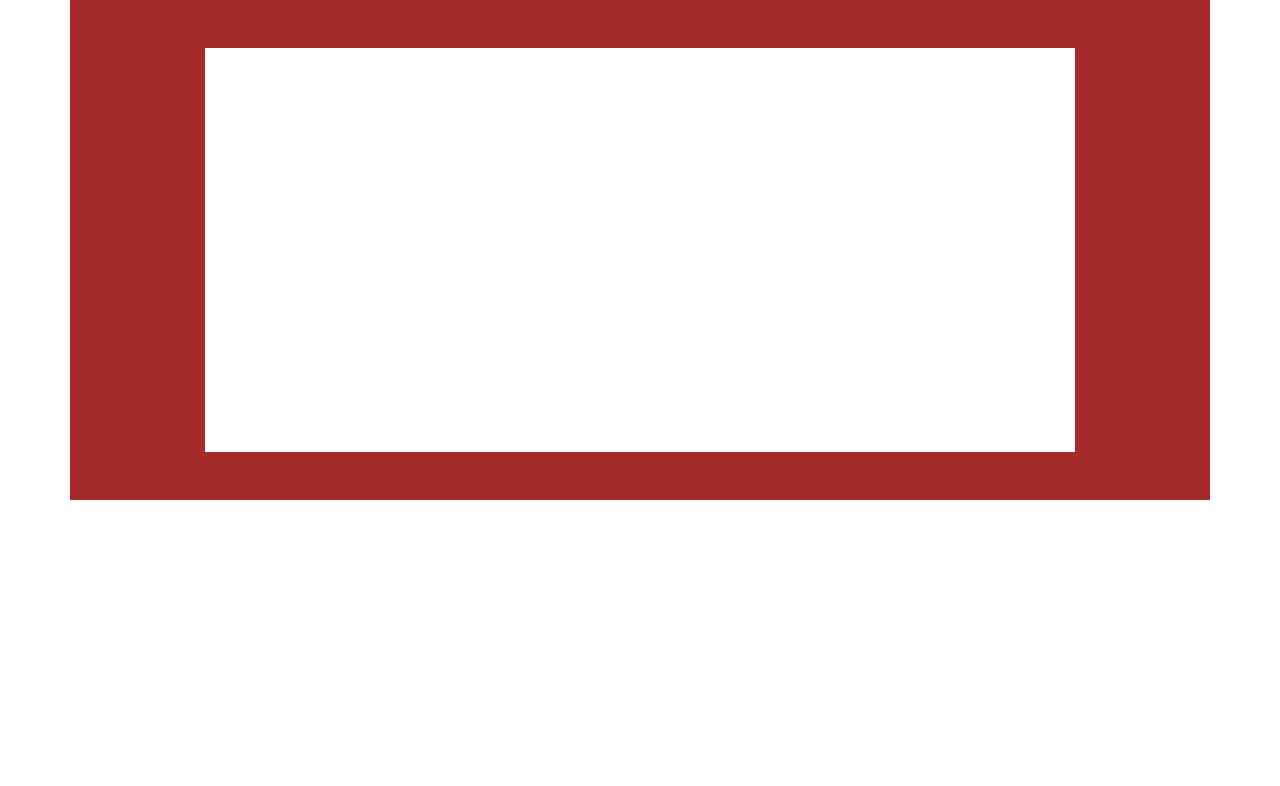
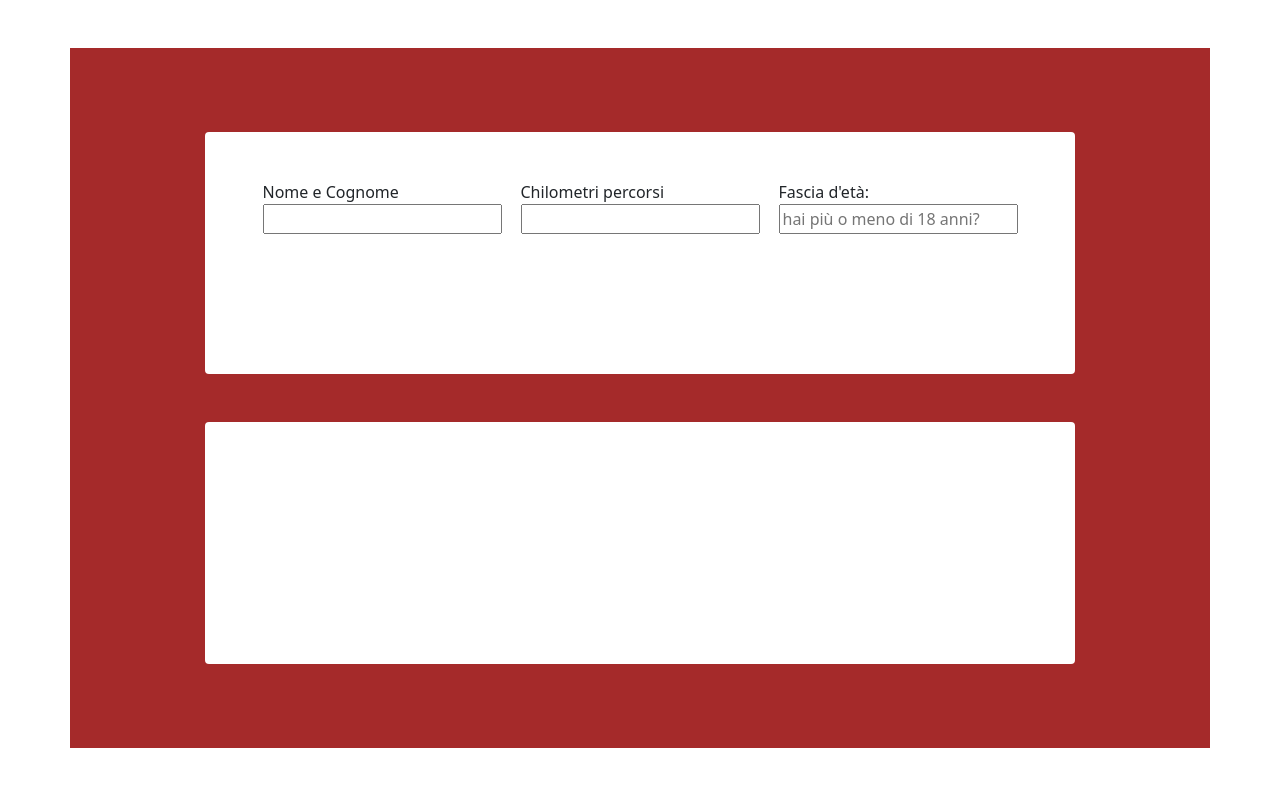
Before and after one commit to teoibnz/js-biglietto-treno-form, a plain HTML site: page index.html in a window 1280 px wide. Drawn offline with nearby package versions, Linux system fonts and the light colour scheme.

Commit message:
inserimento input element in html

```diff
--- a/css/style.css
+++ b/css/style.css
@@ -3,7 +3,12 @@ body{
 }
 
 #user-form{
-    height: 500px;
+    height: 700px;
     width: 100%;
     background-color: brown;
 }
+
+#data-section,
+#ticket-section{
+    height: 40%;
+}
--- a/index.html
+++ b/index.html
@@ -13,16 +13,33 @@
 </head>
 <body>
     <main>
-        <div class="container">
+        <div class="container mt-5">
             <div class="row">
-                <div id="user-form" class="col-12 p-5 d-flex justify-content-center">
-                    <div class=" bg-white col-10">
-                        <div class="col-12">
+                <div id="user-form" class="col-12 p-5 d-flex flex-column justify-content-center align-items-center border-dark">
+                    <div id="data-section" class="bg-white col-10 mb-5 rounded d-flex flex-row justify-content-around p-5">
+                        <div>
+                            <label class="d-block" for="full-name">Nome e Cognome</label>
+                            <input id="full-name" type="text">
+                        </div>
+                        <div>
+                            <label class="d-block" for="trip-distance">Chilometri percorsi</label>
+                            <input id="trip-distance" type="text">
+                        </div>
+                        <div>
+                            <label for="user-age">Fascia d'età:</label>
+                            <form>
+                                <input list="user-ages" name="user-age" id="user-age" placeholder="hai più o meno di 18 anni?">
+                                    <datalist id="user-ages">
+                                    <option value="Minorenne">
+                                    <option value="Maggiorenne">
+                                    </datalist>
+                            </form>
+                        </div>
 
-                        </div>
-                        <div class="col-12">
+                    </div>
 
-                        </div>
+                    <div id="ticket-section" class=" bg-white col-10 rounded">
+
                     </div>
                 </div>
             </div>
```
